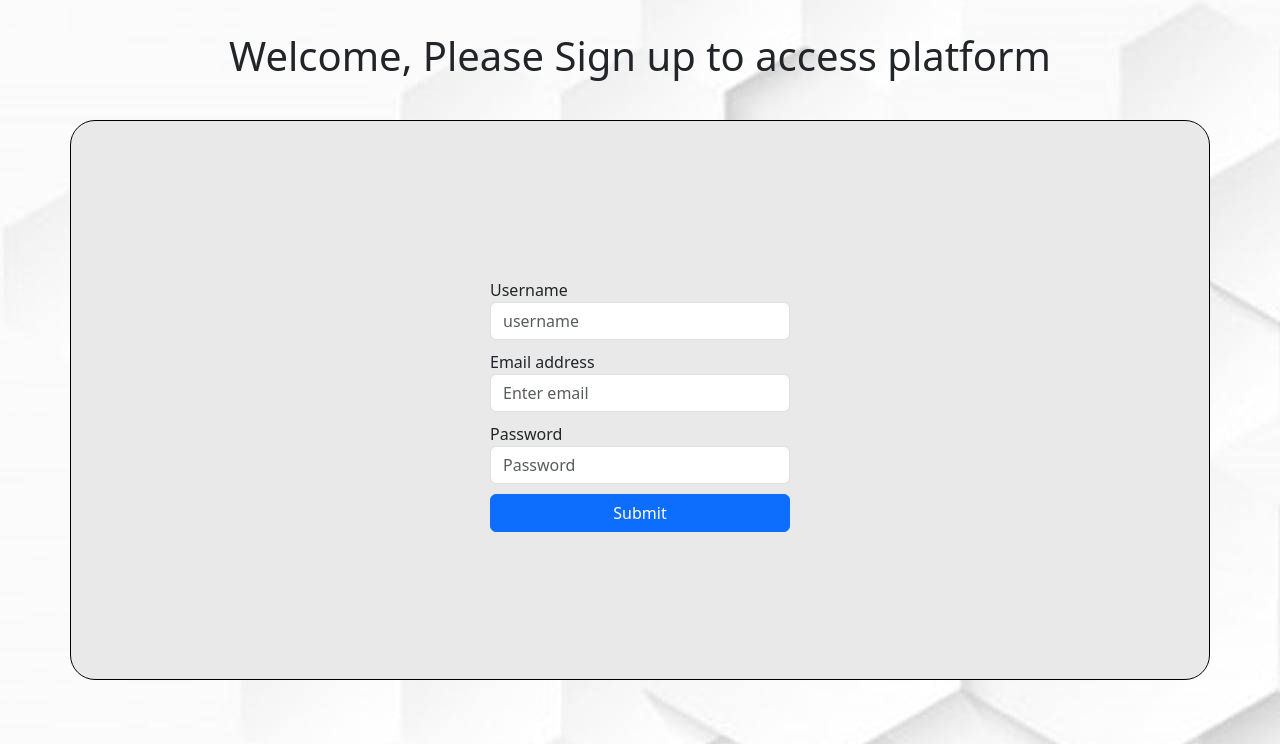
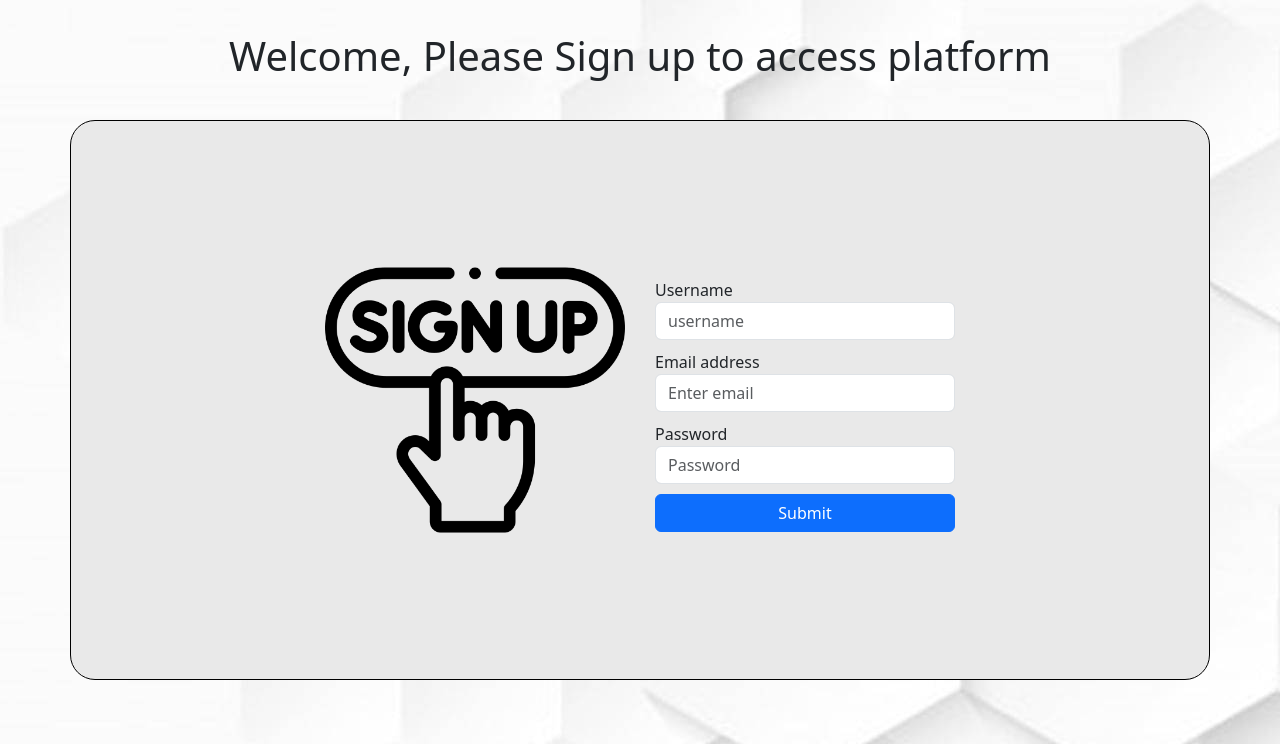
Before and after one commit to AhmedMakhlooqDev/php_BAB_test, a PHP site: page /register.php in a window 1280 px wide. Shown: the part 56-800 px from the top of the page. Run offline with PHP 8.4, Linux system fonts and the light colour scheme.

Commit message:
added styling images

```diff
--- a/css/register.css
+++ b/css/register.css
@@ -1,5 +1,4 @@
 .container {
-
     border: 1px solid #000000;
     border-radius: 25px;
     display: flex;
@@ -8,6 +7,10 @@
             height: 70vh;
 
 
+}
+
+.image {
+    margin-right: 30px;
 }
 
 body{
--- a/interface/register.php
+++ b/interface/register.php
@@ -56,7 +56,10 @@ if (isset($_POST['submit'])) {
 
     <div class="container">
 
+        <img class="image" src="../images/sm.png"  width="300" height="300">
+
         <form method="post">
+
             <div class="form-group">
                 <label for="exampleInputEmail1">Username</label>
                 <input type="text" class="form-control" aria-describedby="emailHelp" placeholder="username" name="username">
```
Also changed, not shown: images/sm.png (added).
